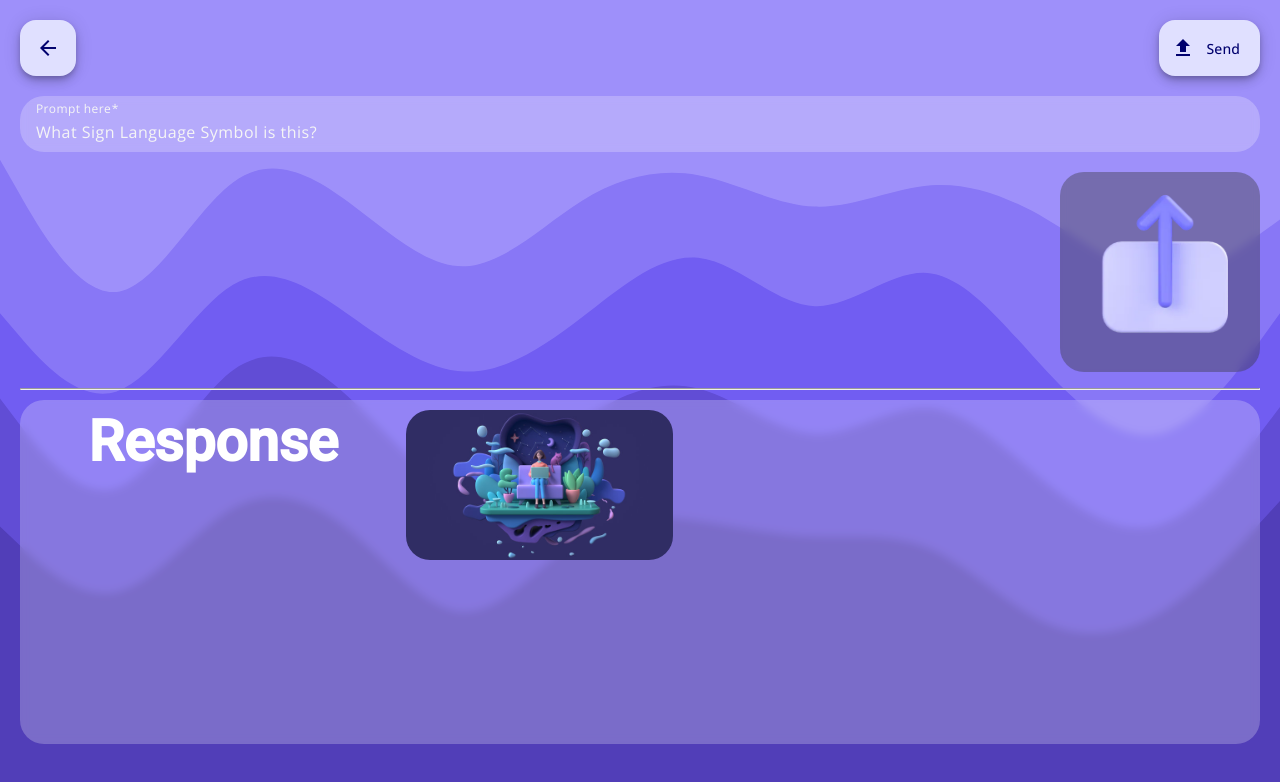
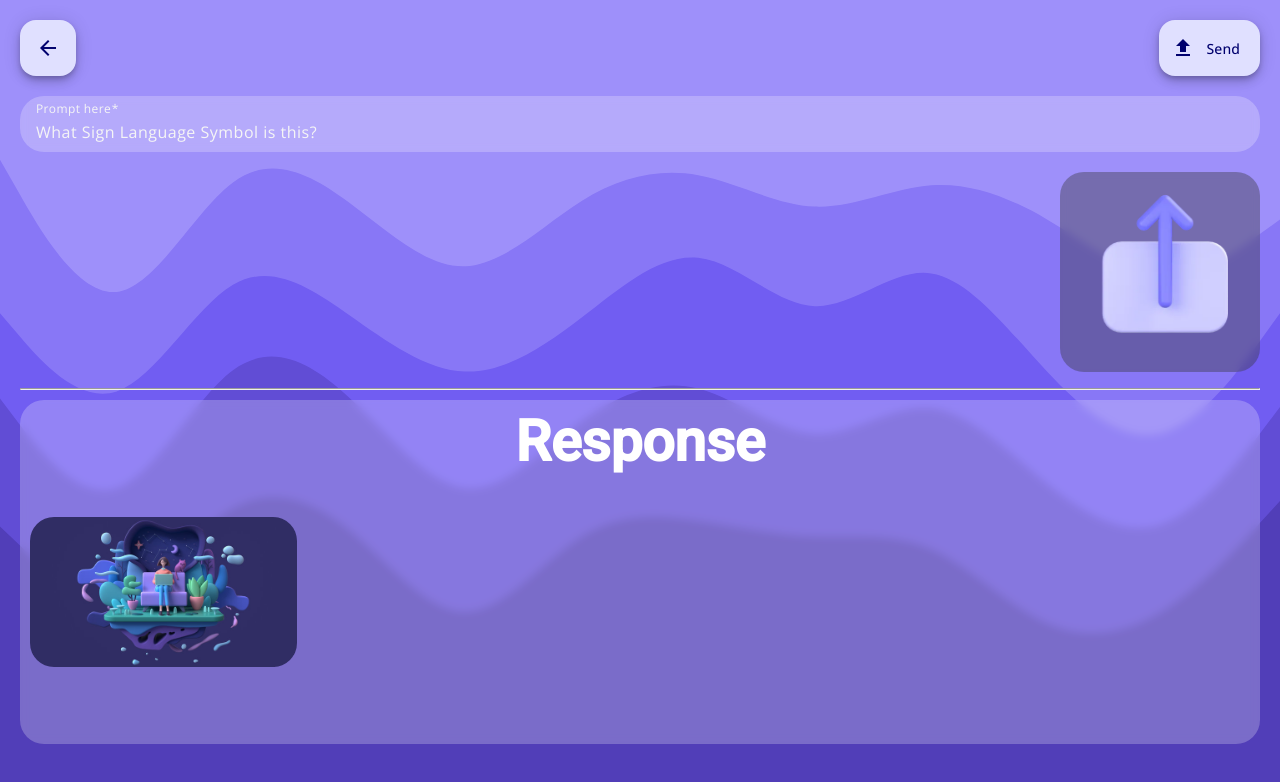
Before and after one commit to Arya-00/Sign-Language-Detection, an Angular app: page /search in a window 1280 px wide. Shown: the top 782 px of the page. Built offline with nearby package versions, Linux system fonts and the light colour scheme.

Commit message:
design change

```diff
--- a/src/app/components/search/search.component.scss
+++ b/src/app/components/search/search.component.scss
@@ -109,7 +109,7 @@ mat-form-field {
     min-height: 43vh;
     box-sizing: border-box;
     display: grid;
-    grid-template-columns: 30% 1fr;
+    grid-template-rows: 30% 1fr;
     gap: 10px;
     background-color: #ffffff3d !important;
     backdrop-filter: blur(4px);
```
